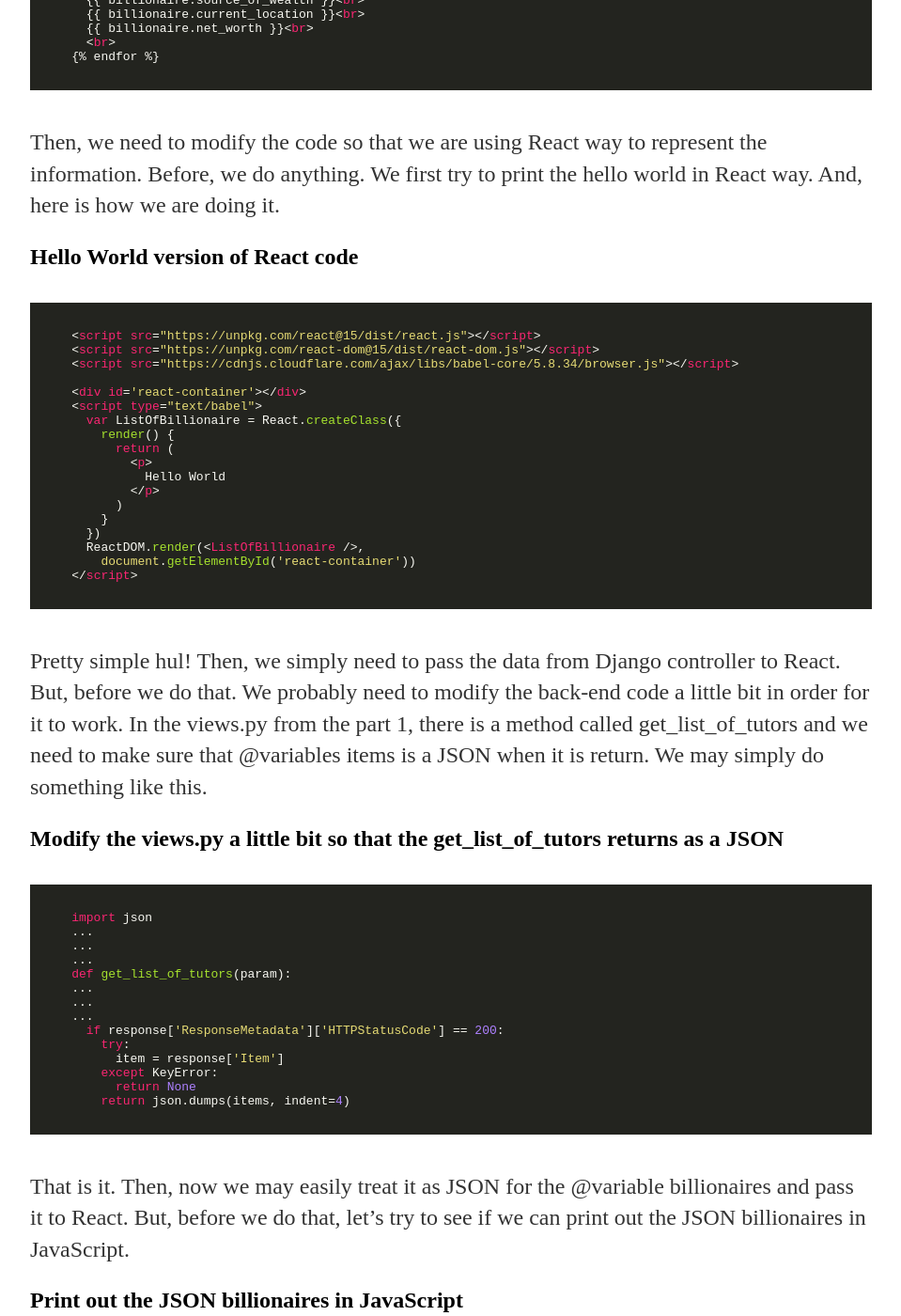
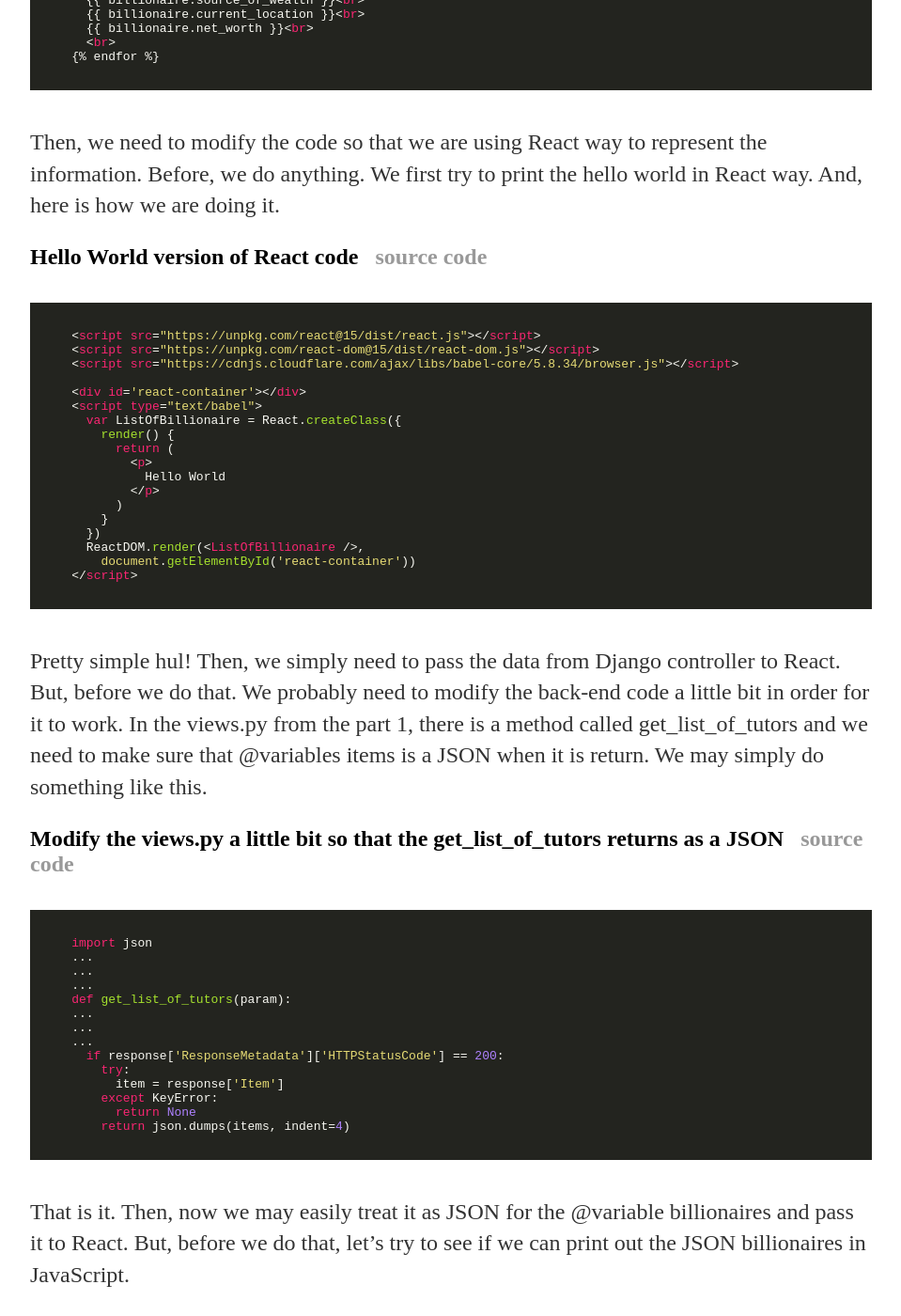
Before and after one commit to poanchen/poanchen.github.io, a Jekyll site: the page built from _posts/2016-12-09-how-to-build-a-search-page-in-django-with-amazon-dynamodb-and-react-p2-front-end.md, in a window 1280 px wide and 1400 px high, scrolled down 919 px. Shown: the whole window at 94% size, without its empty margins (160-1119 px from the left). Built offline with Jekyll 4.4.1, drawn with Linux system fonts in a browser that asks for light colours; nearby versions of some CDN libraries; comment, search, counter and statistics services are not loaded; some of the changed text lies outside the part shown.

Commit message:
added source code for post how-to-build-a-search-page-in-django-with-amazon-dynamodb-and-react-p2-front-end

```diff
--- a/_posts/2016-12-09-how-to-build-a-search-page-in-django-with-amazon-dynamodb-and-react-p2-front-end.md
+++ b/_posts/2016-12-09-how-to-build-a-search-page-in-django-with-amazon-dynamodb-and-react-p2-front-end.md
@@ -22,7 +22,7 @@ Before we begin, If you have not yet read the post about how to build a search p
 </pre>
 Then, we need to modify the code so that we are using React way to represent the information. Before, we do anything. We first try to print the hello world in React way. And, here is how we are doing it.
 
-## Hello World version of React code
+## Hello World version of React code &nbsp;&nbsp;<a href="https://github.com/poanchen/code-for-blog/blob/master/2016/12/09/how-to-build-a-search-page-in-django-with-amazon-dynamodb-and-react-p2-front-end/hello-world-in-react-way.html" target="_blank">source code</a>
 
 <pre>
   <code class="html">
@@ -48,7 +48,7 @@ Then, we need to modify the code so that we are using React way to represent the
 </pre>
 Pretty simple hul! Then, we simply need to pass the data from Django controller to React. But, before we do that. We probably need to modify the back-end code a little bit in order for it to work. In the views.py from the part 1, there is a method called get_list_of_tutors and we need to make sure that @variables items is a JSON when it is return. We may simply do something like this.
 
-## Modify the views.py a little bit so that the get_list_of_tutors returns as a JSON
+## Modify the views.py a little bit so that the get_list_of_tutors returns as a JSON &nbsp;&nbsp;<a href="https://github.com/poanchen/code-for-blog/blob/master/2016/12/09/how-to-build-a-search-page-in-django-with-amazon-dynamodb-and-react-p2-front-end/modified-views.py" target="_blank">source code</a>
 
 <pre>
   <code class="python">
@@ -240,7 +240,7 @@ When you combine them together, you should see something like this.
 <img src="/img/2016/12/09/how-to-build-a-search-page-in-django-with-amazon-dynamodb-and-react-p2-front-end/dropdown menu with the list of unfiltered billionaire.PNG" alt="An example of dropdown menu with the list of unfiltered billionaire"><br>
 Right now, if you try to select different city, the list does not change at all. Let's use the filter so that it actually changes too according to the user's selection. Before, we do that, let's try to combine the ReactDOM of CurrentLocation and ListOfBillionaire so that they are all in the same ReactDOM. Something like this.
 
-## Full code of combined React code
+## Full code of combined React code &nbsp;&nbsp;<a href="https://github.com/poanchen/code-for-blog/blob/master/2016/12/09/how-to-build-a-search-page-in-django-with-amazon-dynamodb-and-react-p2-front-end/combined-ReactDOM-code-for-both-dropdown.html" target="_blank">source code</a>
 
 <pre>
   <code class="html">
@@ -322,7 +322,7 @@ Right now, if you try to select different city, the list does not change at all.
 </pre>
 Whenever there is a change of dropdown, the list of people should be changed as well. Thanks to React! Here is the code that does that.
 
-## Full code for dropdown filter for location of the billionaire
+## Full code for dropdown filter for location of the billionaire &nbsp;&nbsp;<a href="https://github.com/poanchen/code-for-blog/blob/master/2016/12/09/how-to-build-a-search-page-in-django-with-amazon-dynamodb-and-react-p2-front-end/filter-location-in-react-way.html" target="_blank">source code</a>
 
 <pre>
   <code class="html">
@@ -412,7 +412,7 @@ As you may see, in the update method, everytime when there is a change in the dr
 <img src="/img/2016/12/09/how-to-build-a-search-page-in-django-with-amazon-dynamodb-and-react-p2-front-end/demo on how the dropdown filter works.gif" alt="A demo on how the dropdown filter works"><br>
 Now, let's try to add the filter for the net worth as well. Here is the code.
 
-## Full code for dropdown filter for net worth and location of the billionaire
+## Full code for dropdown filter for net worth and location of the billionaire &nbsp;&nbsp;<a href="https://github.com/poanchen/code-for-blog/blob/master/2016/12/09/how-to-build-a-search-page-in-django-with-amazon-dynamodb-and-react-p2-front-end/filter-in-react-way-full-code.html" target="_blank">source code</a>
 
 <pre>
   <code class="html">
```
